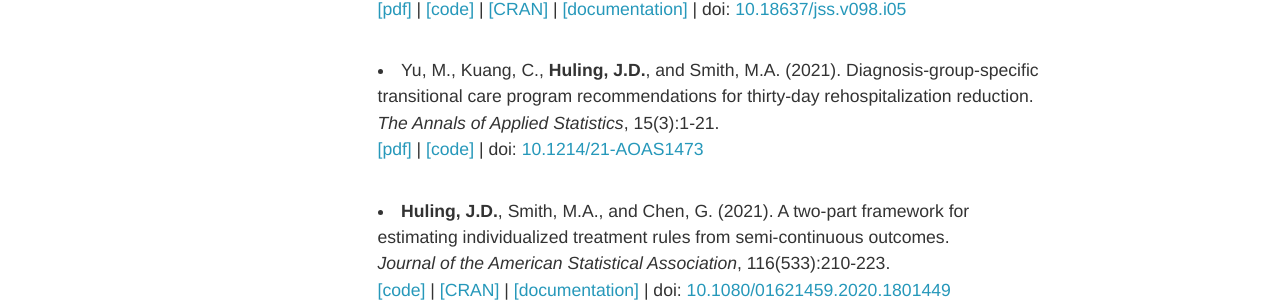
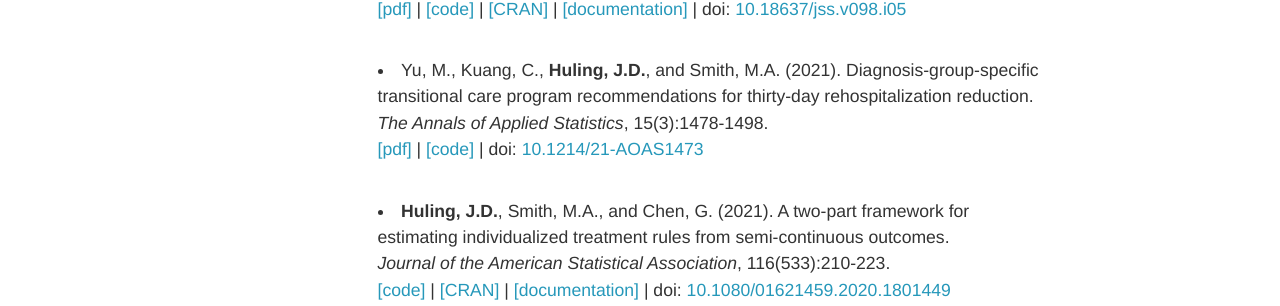
Before and after one commit to jaredhuling/jaredhuling.github.io, a Jekyll site: the page built from _pages/publications.md, in a window 1280 px wide and 900 px high, scrolled down 607 px. Shown: the part 147-453 px from the top of the window. Built offline with Jekyll 4.4.1, drawn with Linux system fonts in a browser that asks for light colours; nearby versions of some CDN libraries.

Commit message:
pub page fix

```diff
--- a/_pages/publications.md
+++ b/_pages/publications.md
@@ -77,7 +77,7 @@ years: [2018, 2017, 2016]
         <p class="bibliography">
           Yu, M., Kuang, C., <author>Huling, J.D.</author>, and Smith, M.A. (2021).
             Diagnosis-group-specific transitional care program recommendations for thirty-day rehospitalization reduction.<br>
-          <em>The Annals of Applied Statistics</em>, 15(3):1-21.
+          <em>The Annals of Applied Statistics</em>, 15(3):1478-1498.
           <br>
           <a href="https://jaredhuling.org/papers/drg_specific_itrs.pdf">[pdf]</a> |
           <a class="codelink" href="https://github.com/jaredhuling/mpersonalized">[code]</a> |
```
